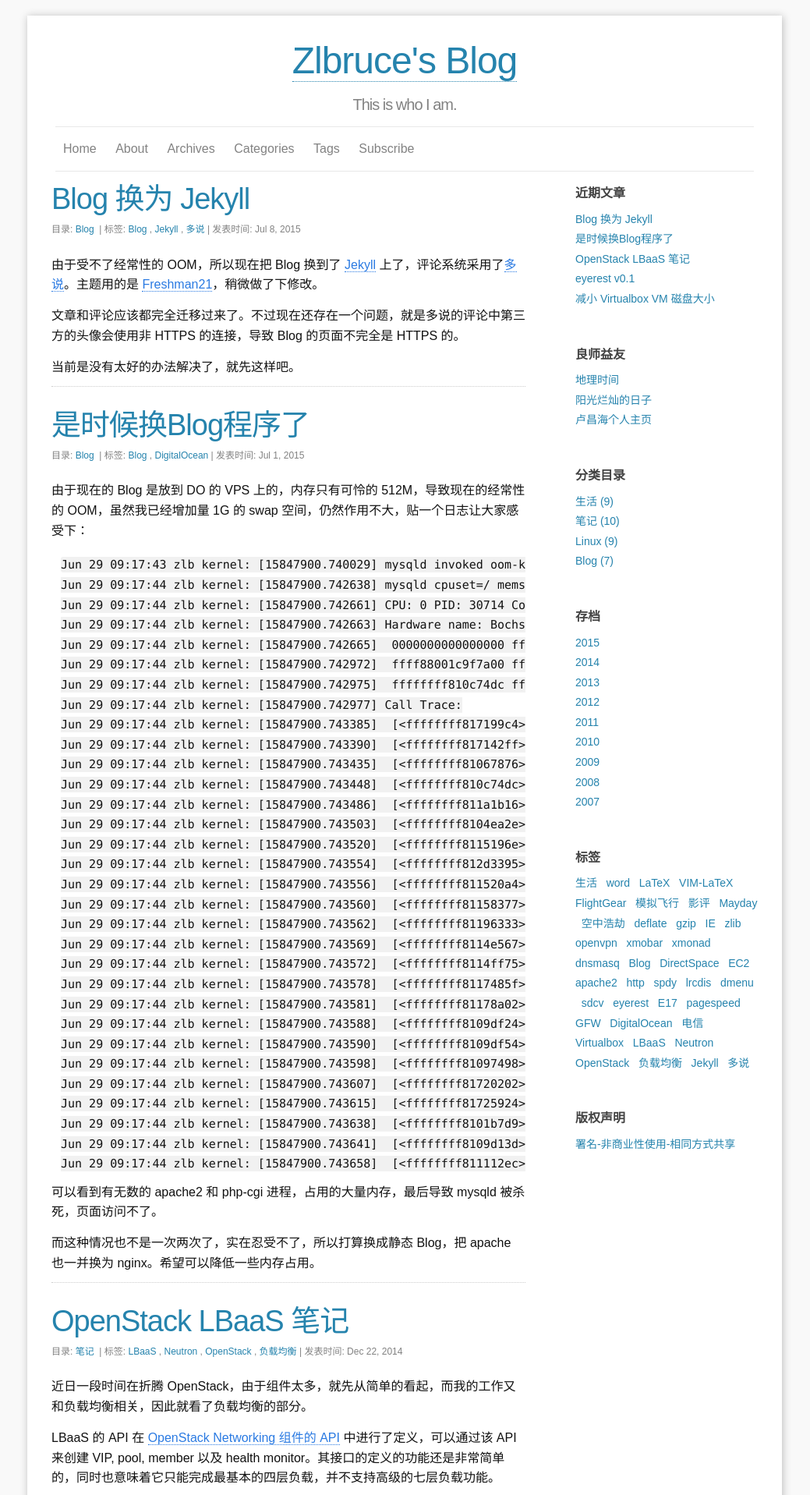
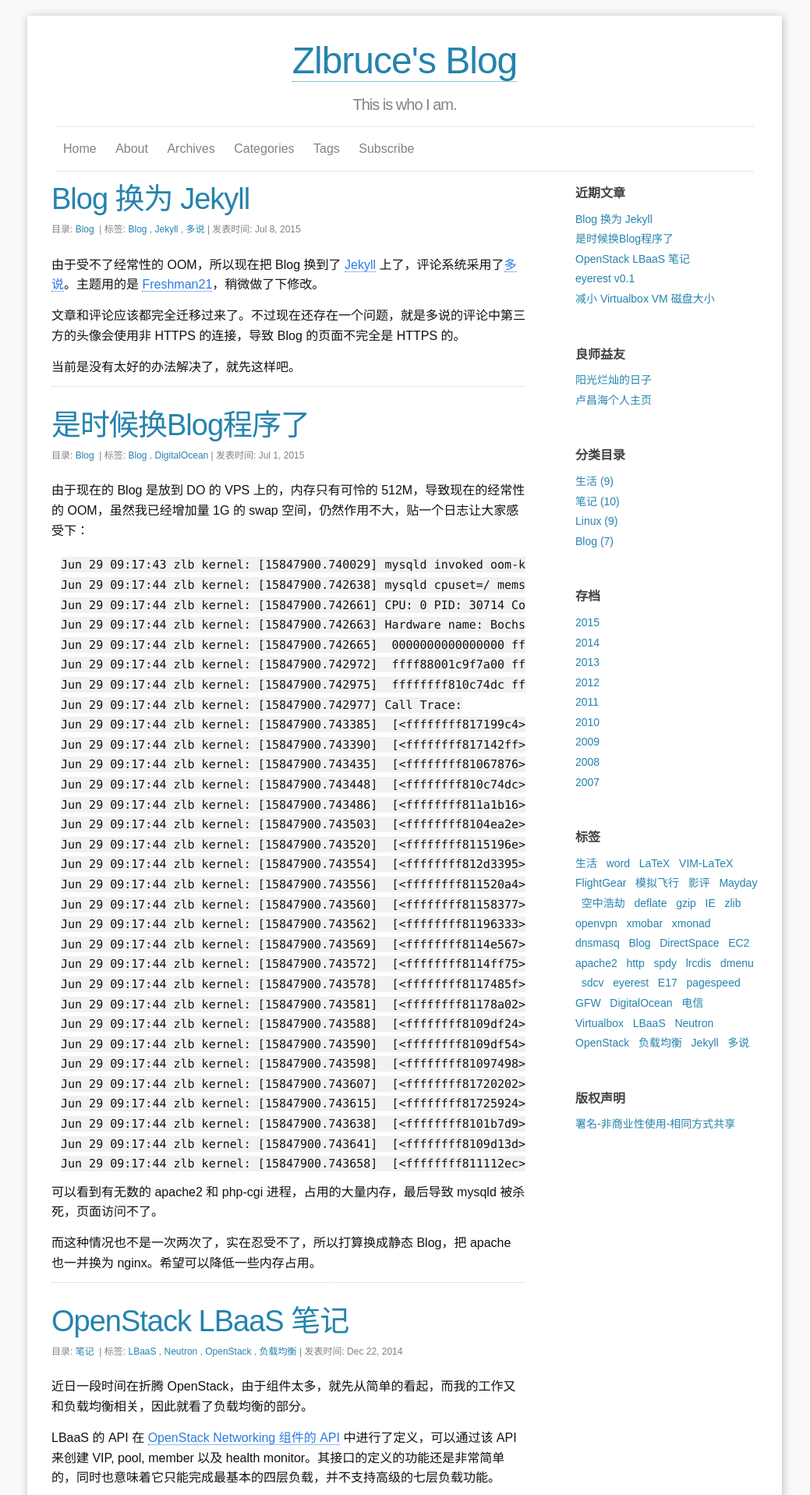
Before and after one commit to zlbruce/zlbruce.github.io, a Jekyll site: the page built from index.html, in a window 1280 px wide. Shown: the top 1917 px of the page at 78% size, without its empty margins (121-1160 px from the left). Built offline with Jekyll 4.4.1, drawn with Linux system fonts in a browser that asks for light colours; the list of posts is cut into pages by our own code.

Commit message:
友情链接

```diff
--- a/_config.yml
+++ b/_config.yml
@@ -59,9 +59,6 @@ locales:
 ### your Blogroll info, only name can shown on the page.
 
 Blogroll:
-    - name: "地理时间"
-      href: http://www.comgeo.net/
-      title: "美图看世界"
     - name: "阳光烂灿的日子"
       href: http://lerosua.github.io/
       title: "阳光烂灿的日子"
```
